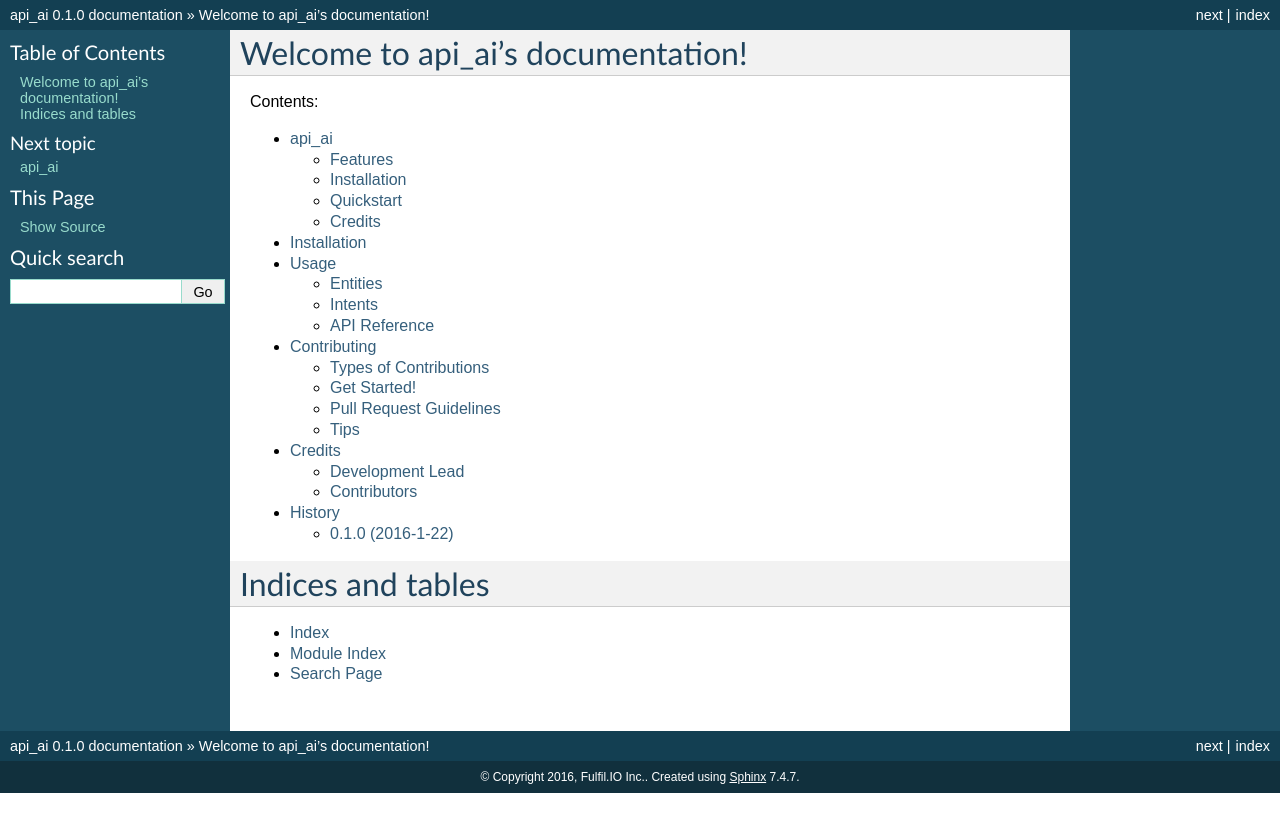
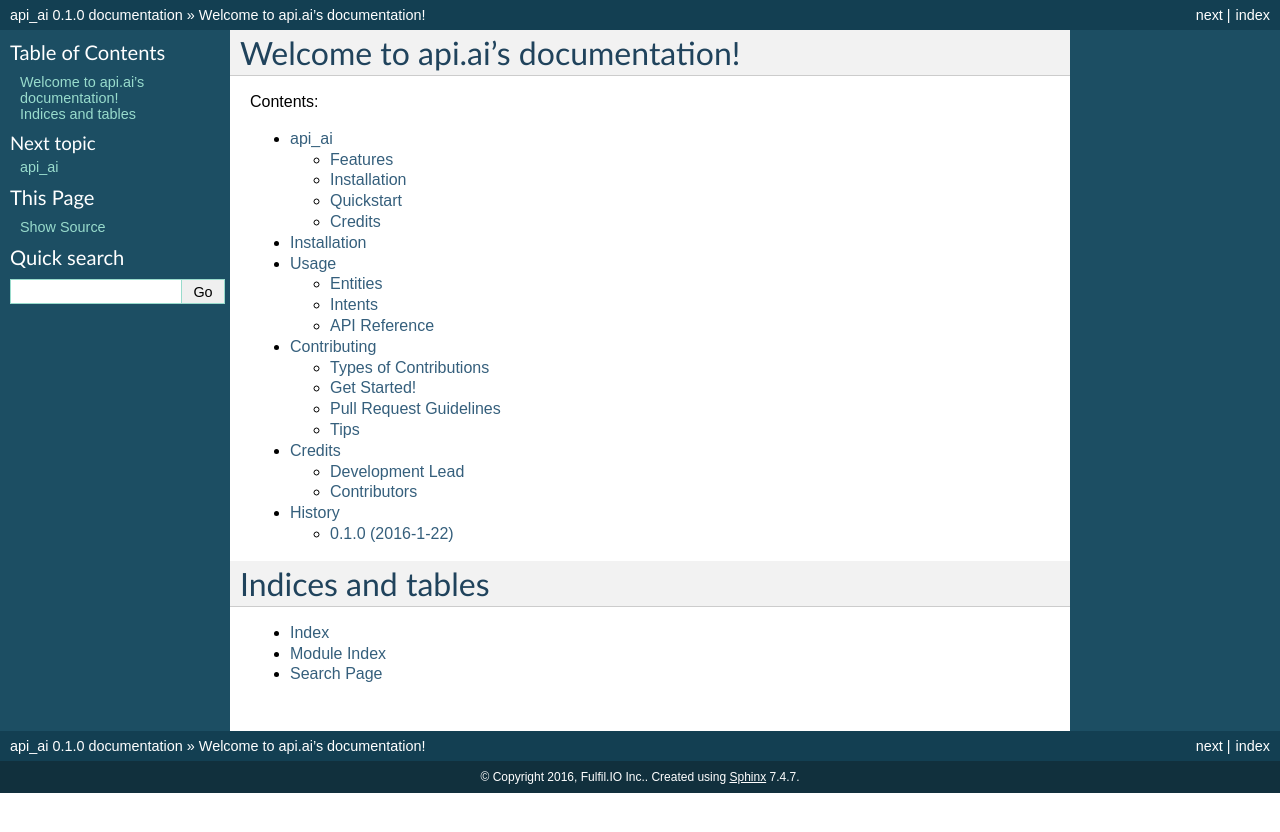
Before and after one commit to Sam-Daniel/api.ai, a Sphinx documentation site: the page built from docs/index.rst, in a window 1280 px wide. Shown: the top 832 px of the page. Built offline with Sphinx 7.4.7, drawn with Linux system fonts in a browser that asks for light colours.

```diff
--- a/docs/index.rst
+++ b/docs/index.rst
@@ -3,7 +3,7 @@
    You can adapt this file completely to your liking, but it should at least
    contain the root `toctree` directive.
 
-Welcome to api_ai's documentation!
+Welcome to api.ai's documentation!
 ======================================
 
 Contents:
```
